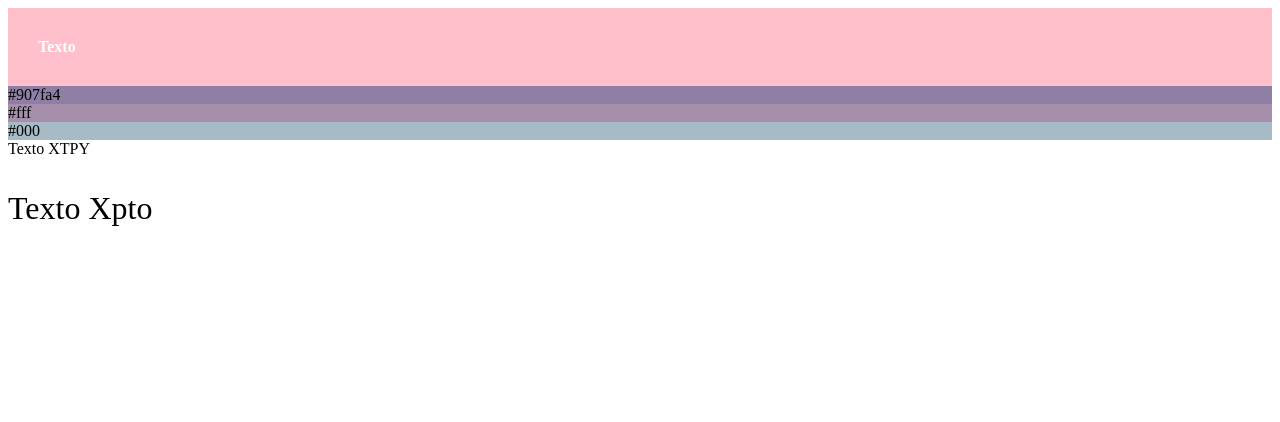
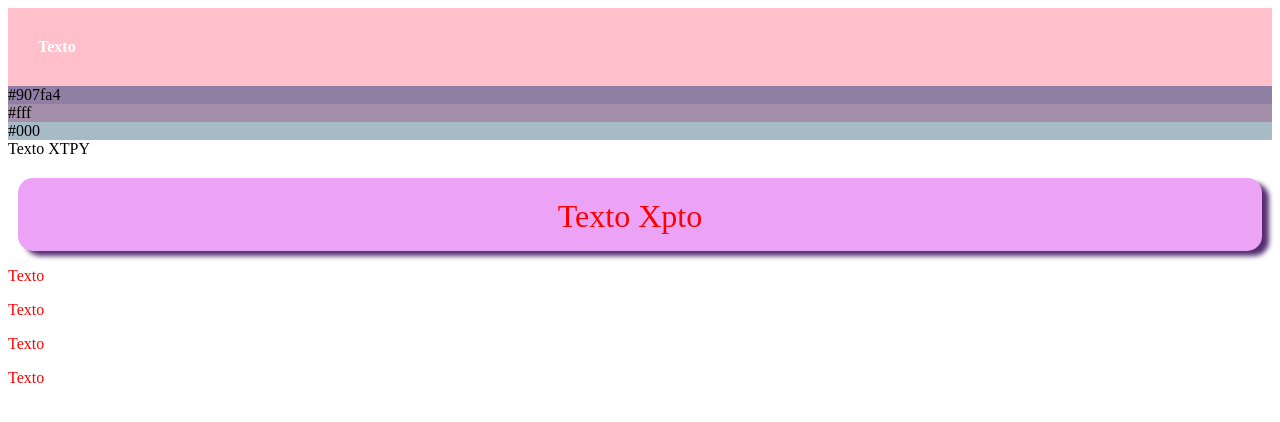
Before and after one commit to rodryggodev/frontend, a plain HTML site: page style/index.html in a window 1280 px wide. Drawn offline with Linux system fonts and the light colour scheme.

Commit message:
em andamento css

```diff
--- a/style/index.html
+++ b/style/index.html
@@ -29,6 +29,25 @@
 
 			div#ne > p{
 				font-size: 2em;
+				background: #eca3f5;
+				margin: 20px 10px 10px 10px;
+				padding: 20px 30px 16px 10px;
+				text-align: center;
+				box-shadow: 7px 5px 5px #542e71;
+				border-radius: 15px;
+			}
+				/*
+					 aqui é um de cada vez ou um para todos
+					 border-top:
+						 border- rigth:
+					 border-bottom:
+					 boder-left:
+				 */
+
+
+			/*Display Visibilidade*/
+			p{
+				color: red;
 			}
 		</style>
 	</head>
@@ -53,5 +72,11 @@
 			Texto XTPY
 			<p>Texto Xpto</p>
 		</div>
+
+		<p class="exp-1">Texto</p>
+		<p class="exp-2">Texto</p>
+		<p class="exp-3">Texto</p>
+		<p class="exp-3">Texto</p>
+
 	</body>
 </html>
```
